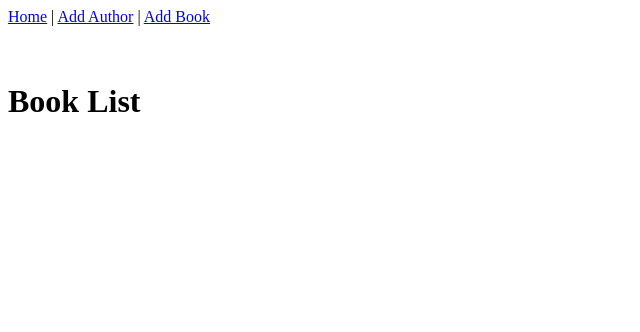
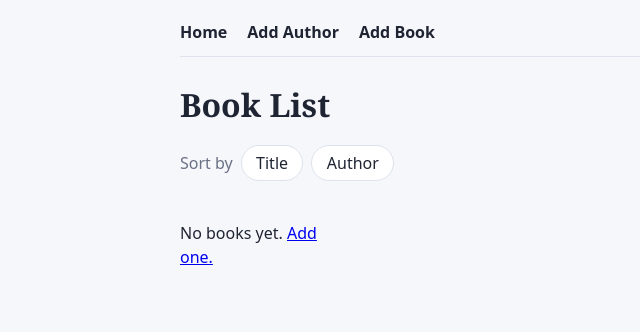
Before and after one commit to Tobbyte/book_alchemy, a Flask app: page / in a window 1280 px wide. Shown: the top 332 px of the page, without its empty margins (0-640 px from the left). Run offline with Flask 3, Linux system fonts and the light colour scheme.

Commit message:
ai html styling

```diff
--- /dev/null
+++ b/static/style.css
@@ -0,0 +1,223 @@
+:root {
+    --bg: #f6f7fb;
+    --ink: #1f2433;
+    --muted: #6b7185;
+    --line: #dfe2ec;
+    /* one accent per book, cycled via .c0 - .c4 */
+    --c0: #ff6b6b;
+    --c1: #4d96ff;
+    --c2: #2fbf71;
+    --c3: #ffb703;
+    --c4: #9b5de5;
+}
+
+* {
+    box-sizing: border-box;
+}
+
+body {
+    margin: 0;
+    background: var(--bg);
+    color: var(--ink);
+    font-family: system-ui, -apple-system, "Segoe UI", sans-serif;
+    line-height: 1.5;
+}
+
+main,
+header {
+    max-width: 960px;
+    margin: 0 auto;
+    padding: 0 1.25rem;
+}
+
+header {
+    padding-top: 1.25rem;
+}
+
+main {
+    padding-bottom: 3rem;
+}
+
+nav {
+    display: flex;
+    gap: 1.25rem;
+    padding-bottom: 0.75rem;
+    border-bottom: 1px solid var(--line);
+}
+
+nav a {
+    color: var(--ink);
+    text-decoration: none;
+    font-weight: 600;
+}
+
+nav a:hover {
+    color: var(--c1);
+}
+
+h1 {
+    font-family: Georgia, serif;
+    font-weight: 700;
+    margin: 1.5rem 0 1rem;
+}
+
+/* sort buttons */
+.sort {
+    display: flex;
+    align-items: center;
+    gap: 0.5rem;
+    margin-bottom: 1.5rem;
+    color: var(--muted);
+}
+
+.sort a {
+    padding: 0.3rem 0.9rem;
+    border: 1px solid var(--line);
+    border-radius: 999px;
+    background: #fff;
+    color: var(--ink);
+    text-decoration: none;
+}
+
+.sort a:hover {
+    border-color: var(--c1);
+}
+
+.sort a.active {
+    background: var(--ink);
+    border-color: var(--ink);
+    color: #fff;
+}
+
+/* book grid */
+.book-grid {
+    display: grid;
+    grid-template-columns: repeat(auto-fill, minmax(160px, 1fr));
+    gap: 1.5rem 1.25rem;
+    align-items: start;
+    /* an opened book must not stretch its neighbours */
+}
+
+.book {
+    --accent: var(--c0);
+}
+
+.book.c1 {
+    --accent: var(--c1);
+}
+
+.book.c2 {
+    --accent: var(--c2);
+}
+
+.book.c3 {
+    --accent: var(--c3);
+}
+
+.book.c4 {
+    --accent: var(--c4);
+}
+
+summary {
+    cursor: pointer;
+    list-style: none;
+}
+
+summary::-webkit-details-marker {
+    display: none;
+}
+
+summary:focus-visible {
+    outline: 2px solid var(--accent);
+    outline-offset: 4px;
+}
+
+/* cover and placeholder share the same box */
+.cover {
+    display: block;
+    width: 100%;
+    aspect-ratio: 2 / 3;
+    object-fit: cover;
+    border-radius: 4px;
+    border-bottom: 5px solid var(--accent);
+    margin-bottom: 0.6rem;
+}
+
+.no-cover {
+    display: flex;
+    align-items: center;
+    justify-content: center;
+    background: var(--accent);
+    color: #fff;
+    font-weight: 600;
+}
+
+.book-title {
+    display: block;
+    font-weight: 700;
+    line-height: 1.25;
+}
+
+.book-author {
+    display: block;
+    color: var(--muted);
+    font-size: 0.9rem;
+}
+
+.book-info {
+    display: grid;
+    grid-template-columns: auto 1fr;
+    gap: 0.15rem 0.75rem;
+    margin: 0.75rem 0 0;
+    padding-top: 0.6rem;
+    border-top: 1px solid var(--line);
+    font-size: 0.85rem;
+}
+
+.book-info dt {
+    color: var(--muted);
+}
+
+.book-info dd {
+    margin: 0;
+    overflow-wrap: anywhere;
+}
+
+/* forms (add author / add book) */
+form {
+    display: grid;
+    gap: 0.5rem;
+    max-width: 420px;
+    margin-top: 1.5rem;
+}
+
+input,
+select,
+button {
+    font: inherit;
+    padding: 0.4rem 0.6rem;
+    border: 1px solid var(--line);
+    border-radius: 4px;
+}
+
+button,
+input[type="submit"] {
+    background: var(--ink);
+    color: #fff;
+    border-color: var(--ink);
+    cursor: pointer;
+}
+
+.flash {
+    padding: 0.5rem 0.75rem;
+    border-radius: 4px;
+    margin-top: 0.5rem;
+}
+
+.flash.success {
+    background: #e3f8ec;
+}
+
+.flash.error {
+    background: #ffe5e5;
+}
--- a/templates/base.html
+++ b/templates/base.html
@@ -4,18 +4,21 @@
 <head>
     <meta charset="UTF-8">
     <meta name="viewport" content="width=device-width, initial-scale=1.0">
-    <meta http-equiv="X-UA-Compatible" content="ie=edge">
-    <nav>
-        <a href="{{ url_for('index') }}">Home</a> |
-        <a href="{{ url_for('add_author') }}">Add Author</a> |
-        <a href="{{ url_for('add_book') }}">Add Book</a>
-    </nav>
-</head>
+    <title>Book Alchemy</title>
+    <link rel="stylesheet" href="{{ url_for('static', filename='style.css') }}">
+    </head>
 
-<body>
-    <br><br>
-    {% block content %}{% endblock %}
-
+    <body>
+        <header>
+            <nav>
+            <a href="{{ url_for('index') }}">Home</a>
+            <a href="{{ url_for('add_author') }}">Add Author</a>
+            <a href="{{ url_for('add_book') }}">Add Book</a>
+            </nav>
+    </header>
+    <main>
+        {% block content %}{% endblock %}
+    </main>
 </body>
 
 </html>
--- a/templates/home.html
+++ b/templates/home.html
@@ -1,18 +1,39 @@
 {% extends "base.html" %}
 {% block content %}
 
-    <h1>Book List</h1>
+<h1>Book List</h1>
+<div class="sort">
+    <span>Sort by</span>
+    <a href="{{ url_for('index', sort='title') }}" class="{{ 'active' if sort == 'title' }}">Title</a>
+    <a href="{{ url_for('index', sort='author') }}" class="{{ 'active' if sort == 'author' }}">Author</a>
+</div>
+
+<div class="book-grid">
     {% for book in books %}
-    <div>
-        {% if book.cover_image_url %}
-        <img src="{{ book.cover_image_url }}" alt="Cover of {{ book.title }}">
-        {% endif %}
-        <h3>
-            {{ book.title }}
-            {{ book.author.name }}
-        </h3>
-        isbn: {{ book.isbn or "–" }}
-    </div>
+    <details class="book c{{ loop.index0 % 5 }}">
+        <summary>
+            {% if book.cover_image_url %}
+            <img class="cover" src="{{ book.cover_image_url }}" alt="Cover of {{ book.title }}">
+            {% else %}
+            <div class="cover no-cover">No cover</div>
+            {% endif %}
+            <span class="book-title">{{ book.title }}</span>
+            <span class="book-author">{{ book.author.name }}</span>
+            </summary>
+            <dl class="book-info">
+                <dt>Year</dt>
+                <dd>{{ book.publication_year or "–" }}</dd>
+                <dt>ISBN</dt>
+                <dd>{{ book.isbn or "–" }}</dd>
+                <dt>Born</dt>
+                <dd>{{ book.author.birth_date or "–" }}</dd>
+                <dt>Died</dt>
+                <dd>{{ book.author.date_of_death or "–" }}</dd>
+            </dl>
+            </details>
+            {% else %}
+            <p>No books yet. <a href="{{ url_for('add_book') }}">Add one.</a></p>
     {% endfor %}
+</div>
 
 {% endblock %}
```
